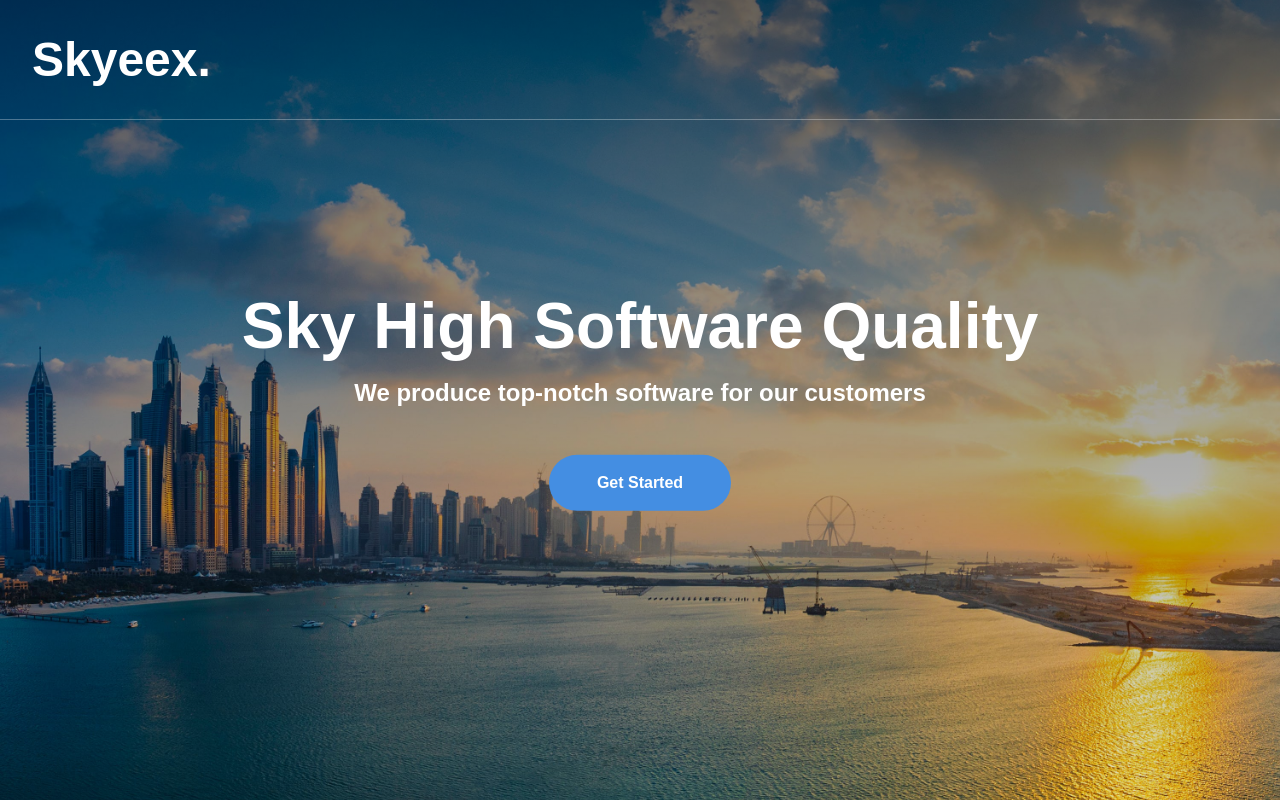
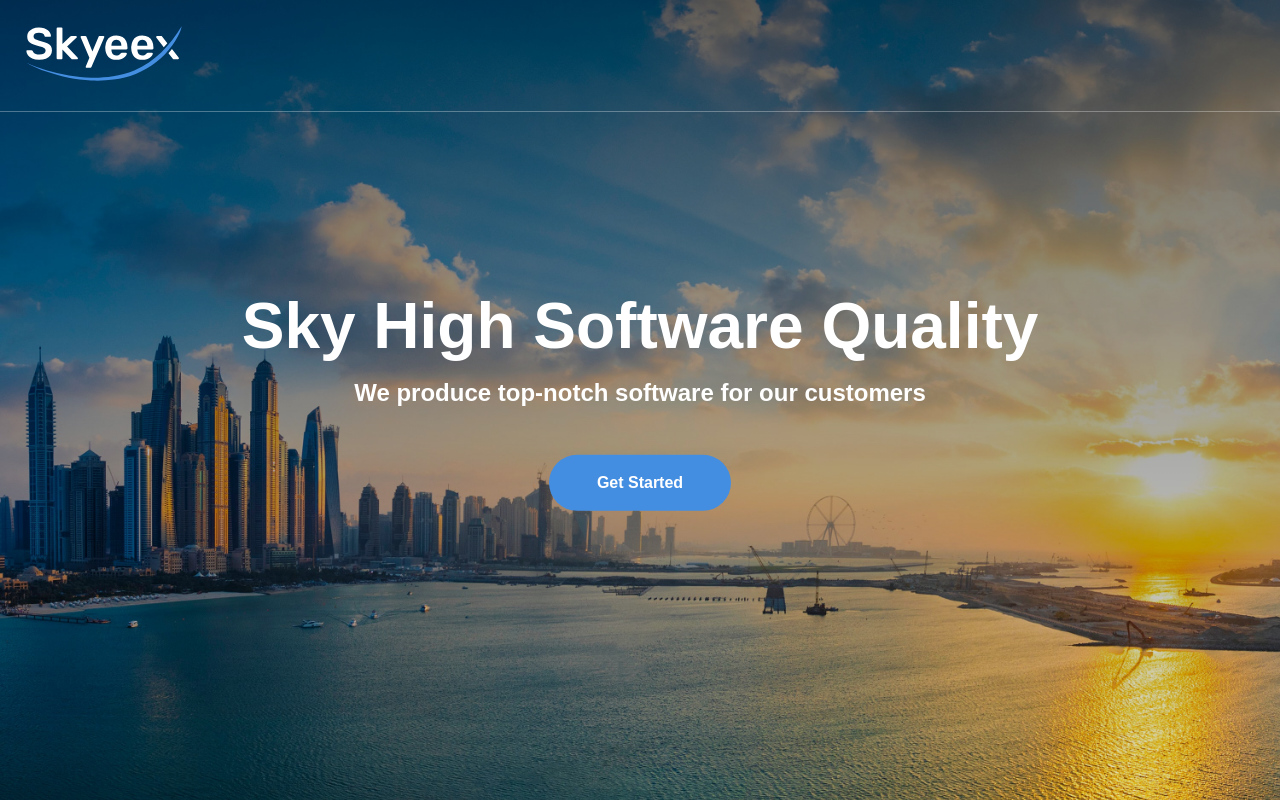
Before and after one commit to Skyeex-org/Skyeex-org.github.io, a Next.js app: page / in a window 1280 px wide. Shown: the top 802 px of the page. Built offline with nearby package versions, Linux system fonts and the light colour scheme.

Commit message:
Set skyeex logo

```diff
--- a/src/components/LandingArea/LandingArea.css.tsx
+++ b/src/components/LandingArea/LandingArea.css.tsx
@@ -51,11 +51,9 @@ export const LandingLogoWrapper = styled.div`
     position: absolute;
 `;
 
-export const LandingLogo = styled.div`
-    font-size: 3rem;
-    color: ${Colors.white};
-    font-weight: bold;
-    padding: 2rem;
+export const LandingLogo = styled.img`
+    width: 13rem;
+    padding: 0.2rem;
 `;
 
 export const LandingLogoLine = styled.div`
--- a/src/components/LandingArea/LandingArea.tsx
+++ b/src/components/LandingArea/LandingArea.tsx
@@ -7,6 +7,7 @@ import {
 } from "@components/components/LandingArea/LandingArea.css";
 import { Button, SeparatorSpace } from "@components/components/GeneralStyleSheet/GeneralStyleSheet";
 import { LandingAreaConfig } from "@components/configs/general";
+import SkyeexLogo from "@components/assets/SkyeexLogo.svg";
 
 type LandingAreaType = {
     nextSectionReference: any;
@@ -20,7 +21,7 @@ export const LandingArea: FC<LandingAreaType> = ({ nextSectionReference }) => {
     return (
         <LandingAreaWrapper>
             <LandingLogoWrapper>
-                <LandingLogo>{LandingAreaConfig.landingLogo}</LandingLogo>
+                <LandingLogo src={SkyeexLogo.src} />
                 <LandingLogoLine />
             </LandingLogoWrapper>
             <LandingAreaContentContainer>
```
Also changed, not shown: src/assets/SkyeexLogo.svg (added).
